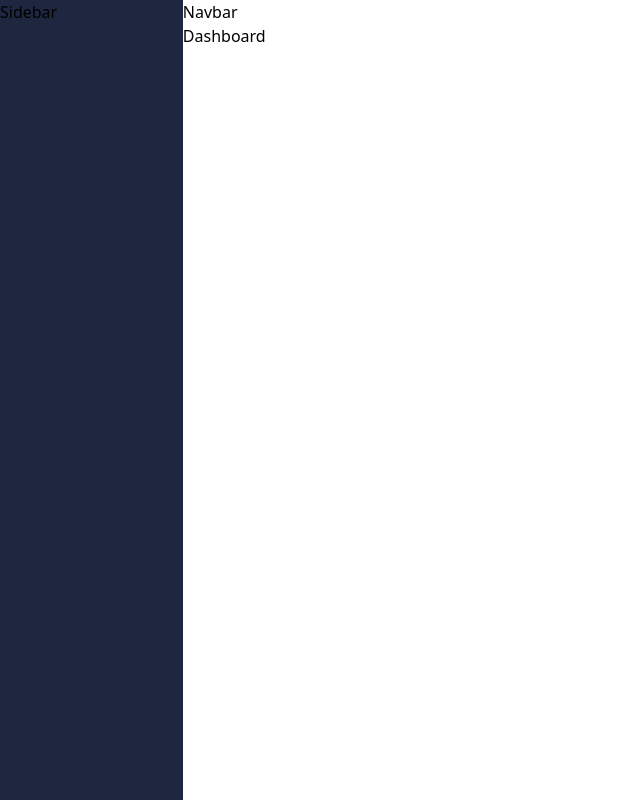
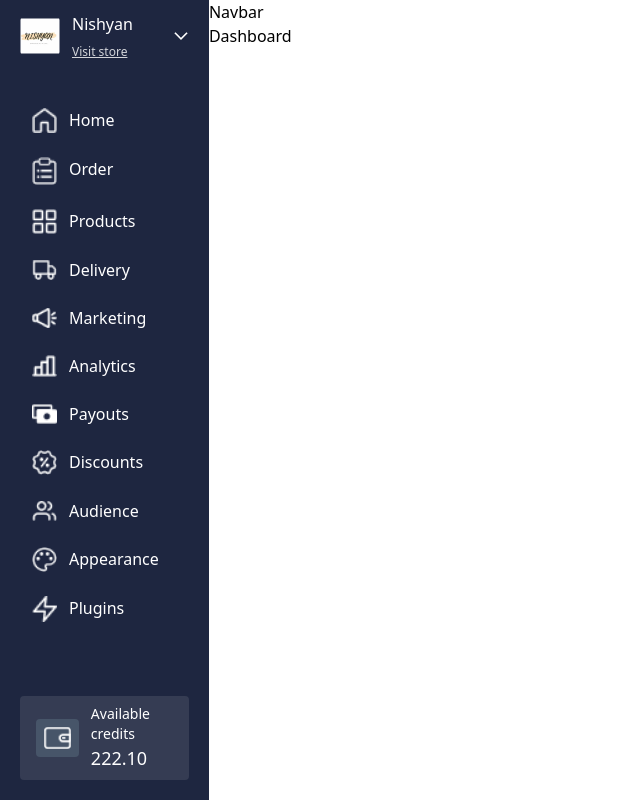
Before and after one commit to div-vik/dukaan, a Next.js app: page / in a window 1280 px wide. Shown: the whole page, without its empty margins (0-640 px from the left). Built offline with nearby package versions, Linux system fonts and the light colour scheme.

Commit message:
Complete sidebar design

```diff
--- a/app/ui/dashboard/sidebar/Sidebar.jsx
+++ b/app/ui/dashboard/sidebar/Sidebar.jsx
@@ -1,7 +1,88 @@
+import Image from "next/image";
+import Link from "next/link";
 import React from "react";
+import { MdArrowForwardIos } from "react-icons/md";
+
+const menuItems = [
+  { title: "Home", icon: "/home.png", url: "/" },
+  { title: "Order", icon: "/order.png", url: "/order" },
+  { title: "Products", icon: "/products.png", url: "/products" },
+  { title: "Delivery", icon: "/delivery.png", url: "/delivery" },
+  { title: "Marketing", icon: "/marketing.png", url: "/marketing" },
+  { title: "Analytics", icon: "/analytics.png", url: "/analytics" },
+  { title: "Payouts", icon: "/payouts.png", url: "/payouts" },
+  { title: "Discounts", icon: "/discounts.png", url: "/discounts" },
+  { title: "Audience", icon: "/audience.png", url: "/audience" },
+  { title: "Appearance", icon: "/appearance.png", url: "/appearance" },
+  { title: "Plugins", icon: "/plugins.png", url: "/plugins" },
+];
 
 const Sidebar = () => {
-  return <div>Sidebar</div>;
+  return (
+    <div className="relative py-3 h-full">
+      <div className="flex items-center gap-20 px-5">
+        <div className="flex gap-3">
+          <Image
+            className="object-contain"
+            src="/user.png"
+            alt="user"
+            width={50}
+            height={50}
+          />
+          <div className="flex flex-col gap-2 text-white">
+            <span className="font-[500]">Nishyan</span>
+            <span className="font-[400] text-xs opacity-80 underline cursor-pointer">
+              Visit store
+            </span>
+          </div>
+        </div>
+        <div>
+          <span className="cursor-pointer text-white">
+            <MdArrowForwardIos className="rotate-90" />
+          </span>
+        </div>
+      </div>
+
+      <ul className="mt-10 px-1">
+        {menuItems.map((item) => (
+          <Link
+            key={item.title}
+            href={item.url}
+            className="flex items-center text-white my-2 pl-7 hover:bg-[#353C53] hover:rounded-[4px] py-2"
+          >
+            <li className="flex">
+              <Image
+                className="mr-3 object-contain"
+                src={item.icon}
+                alt="icon"
+                width={25}
+                height={25}
+              />
+              {item.title}
+            </li>
+          </Link>
+        ))}
+      </ul>
+
+      <div className="absolute bottom-5 px-5 w-full">
+        <div className="rounded-[4px] bg-[#353C53] px-4 py-2 gap-3 flex items-center">
+          <div className="rounded-[4px] bg-slate-600 px-2 py-2">
+            <Image
+              className="object-contain"
+              src="/wallet.png"
+              alt="wallet"
+              width={35}
+              height={35}
+            />
+          </div>
+          <div className="flex flex-col justify-center text-white">
+            <span className="text-sm">Available credits</span>
+            <span className="text-lg">222.10</span>
+          </div>
+        </div>
+      </div>
+    </div>
+  );
 };
 
 export default Sidebar;
```
